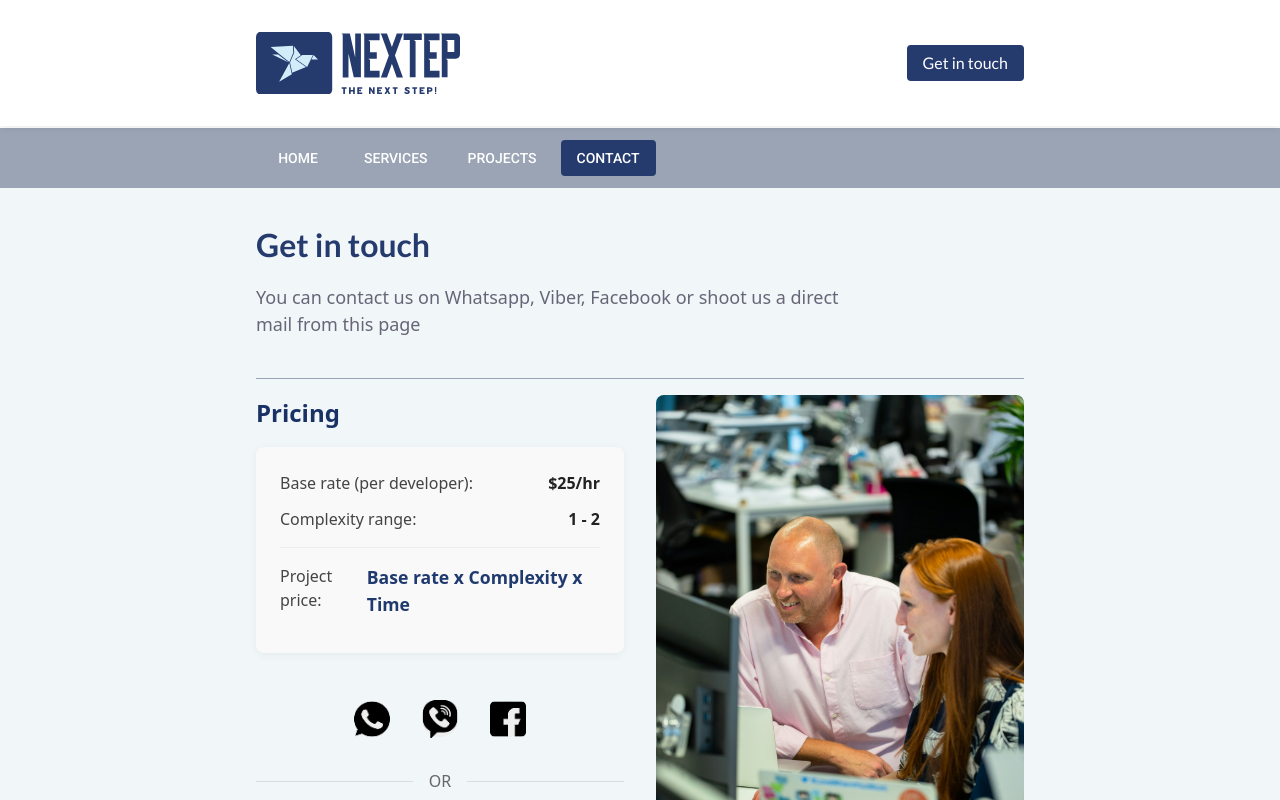
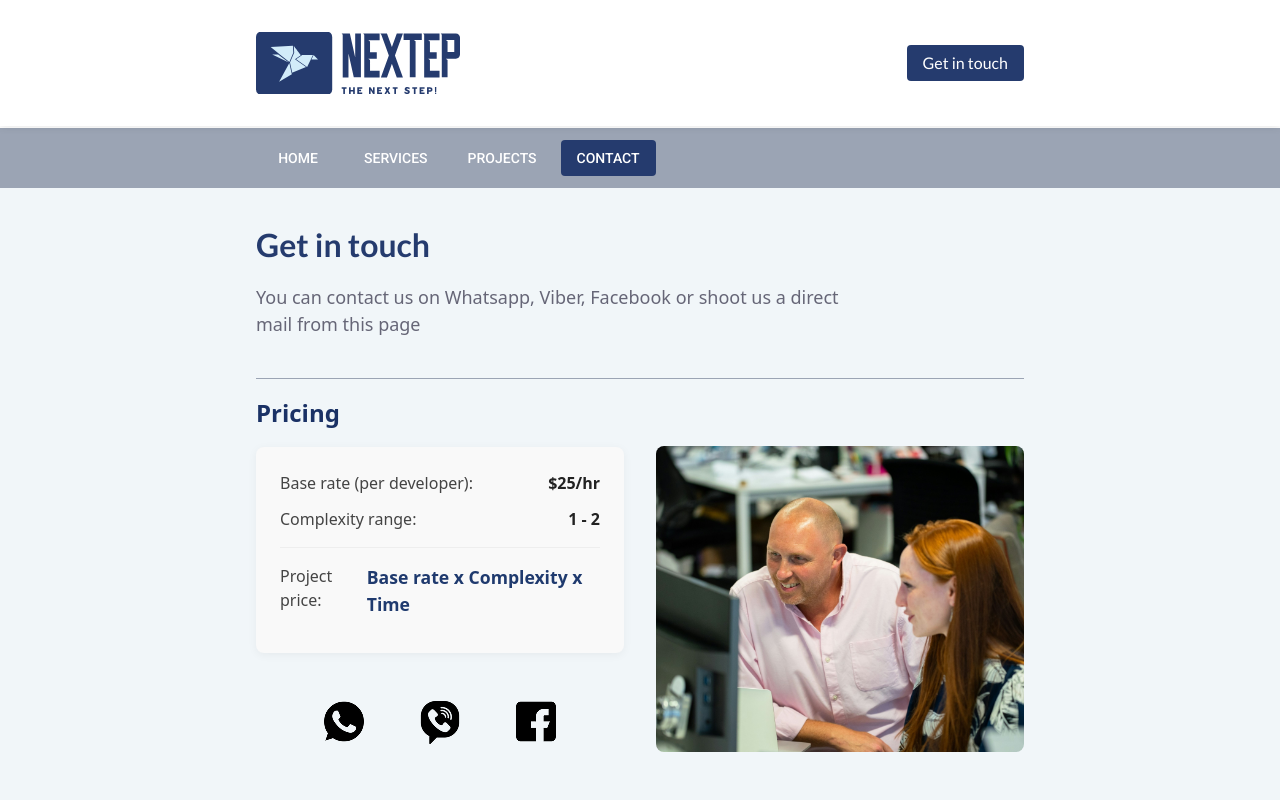
Before and after one commit to Lado267/nextep-front, a Next.js app: page /contact in a window 1280 px wide. Shown: the top 800 px of the page. Built offline with nearby package versions, Linux system fonts and the light colour scheme.

Commit message:
- fixed contacts page

```diff
--- a/src/app/contact/page.css
+++ b/src/app/contact/page.css
@@ -97,20 +97,20 @@
 
 .contact-image {
   width: 100%;
-  border-radius: 8px;
-  overflow: hidden;
   position: relative;
   aspect-ratio: 3/4;
+  margin-top: 3.2rem;
 }
 
 .contact-image img {
   width: 100%;
-  height: 100%;
   object-fit: cover;
+  border-radius: 8px;
+
 }
 
 .contact-methods {
-  margin-bottom: 2rem;
+  margin-bottom: 3rem;
 }
 
 .email-section {
@@ -125,6 +125,7 @@
   color: #1a3165; /* Updated color */
 }
 
+
 .email-response {
   font-size: 0.875rem;
   color: #666;
@@ -134,7 +135,7 @@
   display: flex;
   align-items: center;
   width: 100%;
-  margin: 2rem 0;
+  margin: 3.7rem 0;
 }
 
 .divider::before,
@@ -154,17 +155,17 @@
 .social-icons {
   display: flex;
   justify-content: center;
-  gap: 2rem;
+  gap: 3rem;
 }
 
 .social-icon {
   display: flex;
   align-items: center;
   justify-content: center;
-  width: 36px;
-  height: 36px;
-  border-radius: 50%;
-  background-color: #eee;
+  height: 100%;
+  width: 48px;
+  border-radius: 20%;
+  background-color: none;
   transition: background-color 0.2s;
 }
 
@@ -253,6 +254,10 @@ input, select, textarea {
     margin-bottom: 20px;
   }
 
+  .email-title:hover{
+    color: var(--quaternary-project);
+  }
+
   .left-column {
     width: 100%; /* Use full width when image is hidden */
   }
--- a/src/app/contact/page.tsx
+++ b/src/app/contact/page.tsx
@@ -9,7 +9,7 @@ import linkedin from '../../../public/social/linkedin.png';
 import viber from '../../../public/social/viber.png';
 // Contact.jsx
 import React from 'react';
-import {Button} from '../../components/ui/button';
+import { Button } from '../../components/ui/button';
 
 export default function ContactPage() {
   return (
@@ -62,7 +62,7 @@ export default function ContactPage() {
             </div>
 
             <div className="email-section">
-              <a href="mailto:kaxamiqeladze@gmail.com" target="_blank" rel="noopener noreferrer">
+              <a href="mailto:kaxamiqeladze@gmail.com">
                 <h2 className="email-title">Email us</h2>
                 <p className="email-response">We will respond in 24 hours</p>
               </a>
```
Also changed, not shown: public/contact_page_photo.jpg. Lines whose indentation alone changed are shown as unchanged.
